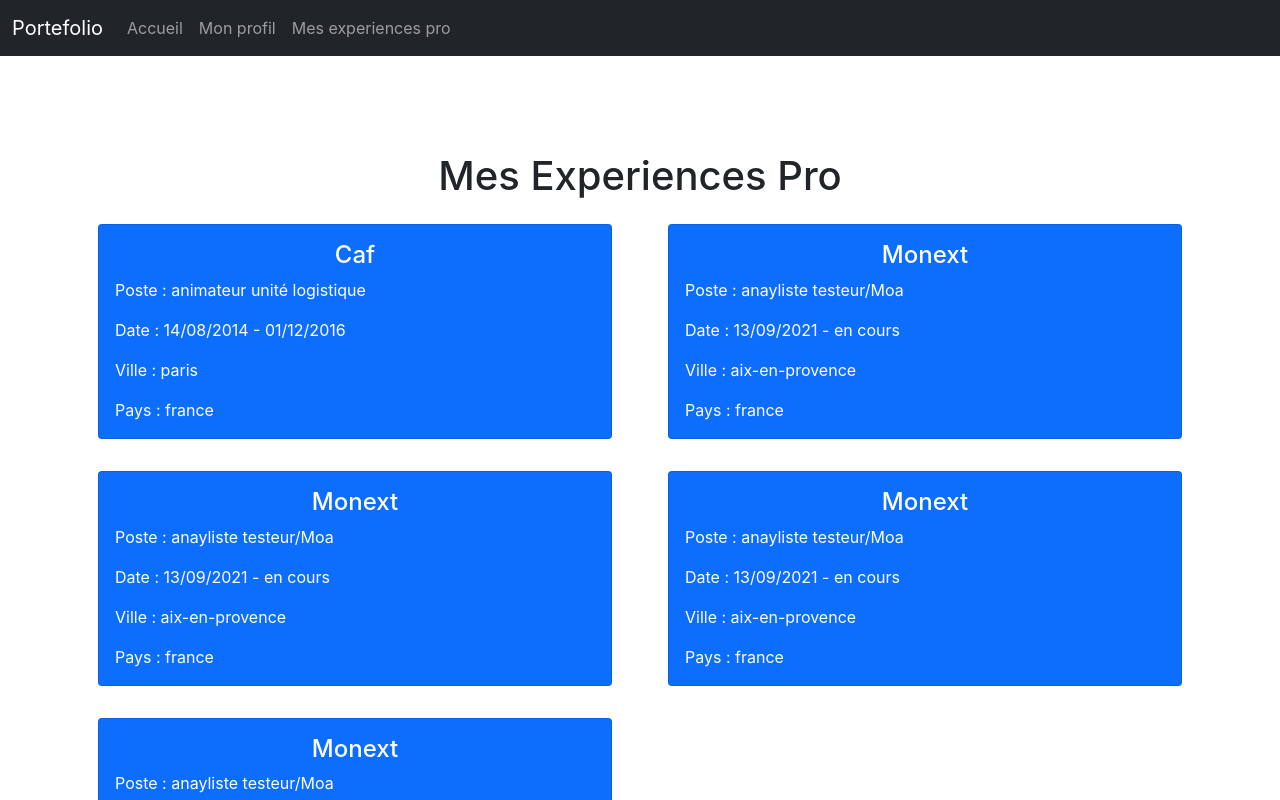
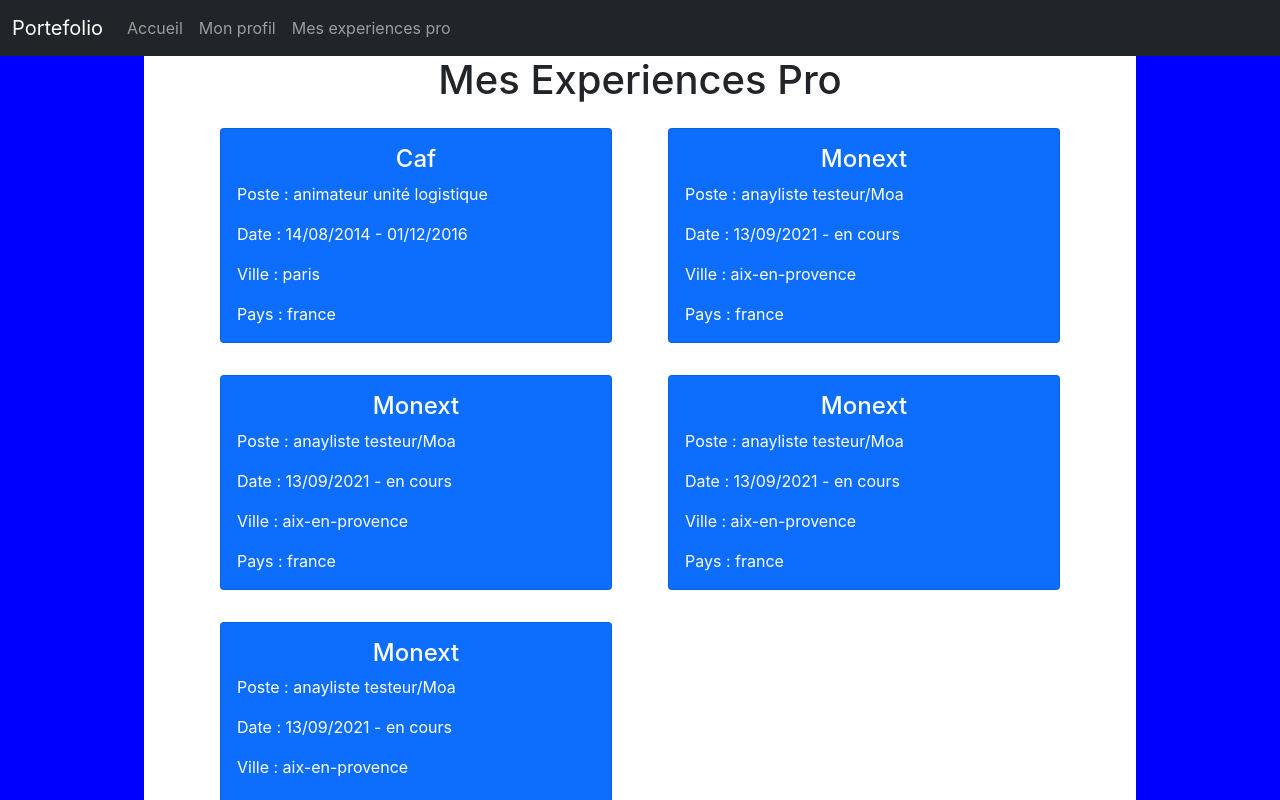
Before and after one commit to mickaelPires/portefolio, a React (Create React App) app in the folder front/: page /ExperiencesProPage in a window 1280 px wide. Shown: the top 800 px of the page. Built offline with nearby package versions, Linux system fonts and the light colour scheme.

Commit message:
test portfolio

```diff
--- a/front/public/index.html
+++ b/front/public/index.html
@@ -26,6 +26,12 @@
     -->
     <link href="https://cdn.jsdelivr.net/npm/bootstrap@5.0.2/dist/css/bootstrap.min.css" rel="stylesheet" integrity="sha384-EVSTQN3/azprG1Anm3QDgpJLIm9Nao0Yz1ztcQTwFspd3yD65VohhpuuCOmLASjC" crossorigin="anonymous">
     <title>React App</title>
+    <style type="text/css">
+
+      html,body { height: 100%; margin: 0px; padding: 0px; }
+      #root { min-height: 100% }
+
+    </style>
   </head>
   <body>
     <noscript>You need to enable JavaScript to run this app.</noscript>
--- a/front/src/App.css
+++ b/front/src/App.css
@@ -1,6 +1,6 @@
 .App {
   /* text-align: center; */
-}
+min-height: 100% !important;}
 
 .App-logo {
   height: 40vmin;
@@ -28,6 +28,8 @@
   color: #61dafb;
 }
 
+
+
 @keyframes App-logo-spin {
   from {
     transform: rotate(0deg);
--- a/front/src/App.js
+++ b/front/src/App.js
@@ -1,19 +1,26 @@
-import logo from "./logo.svg";
 import "./App.css";
 import NavBar from "./composants/NavBar";
 import Routes from "./routes";
 
 function App() {
   return (
-    <div className="App">
+    <div className="h-100 App">
+      <div>
         <div className="fixed-bottom d-sm-none">
           <NavBar></NavBar>
         </div>
         <div className="d-none d-sm-block ">
           <NavBar></NavBar>
         </div>
-      <div className="py-5 my-5 my-sm-0 mx-3 mx-sm-5">
+      </div>
+      <div id="containerPincipal" className="h-100 mx-3 mx-sm-5">
+        <div className="h-100 px-sm-5">
+          <div className="h-100 px-sm-5">
+            <div className="h-100 bg-white px-sm-5">
               <Routes />
+            </div>
+          </div>
+        </div>
       </div>
       {/* <header className="App-header"> */}
       {/* <img src={logo} className="App-logo" alt="logo" />
--- a/front/src/index.css
+++ b/front/src/index.css
@@ -7,6 +7,11 @@
   -moz-osx-font-smoothing: grayscale;
 }
 
+#root{
+  background-color: blue;
+}
+
+
 code {
   font-family: source-code-pro, Menlo, Monaco, Consolas, 'Courier New',
     monospace;
--- a/front/src/pages/ExperiencesProPage.js
+++ b/front/src/pages/ExperiencesProPage.js
@@ -25,7 +25,7 @@
   ));
 
   return (
-    <div className="my-5">
+    <div className="">
       <div className="container">
         <div className="row">
           <h1 className="text-center">Mes Experiences Pro</h1>
```
Lines whose indentation alone changed are shown as unchanged.
